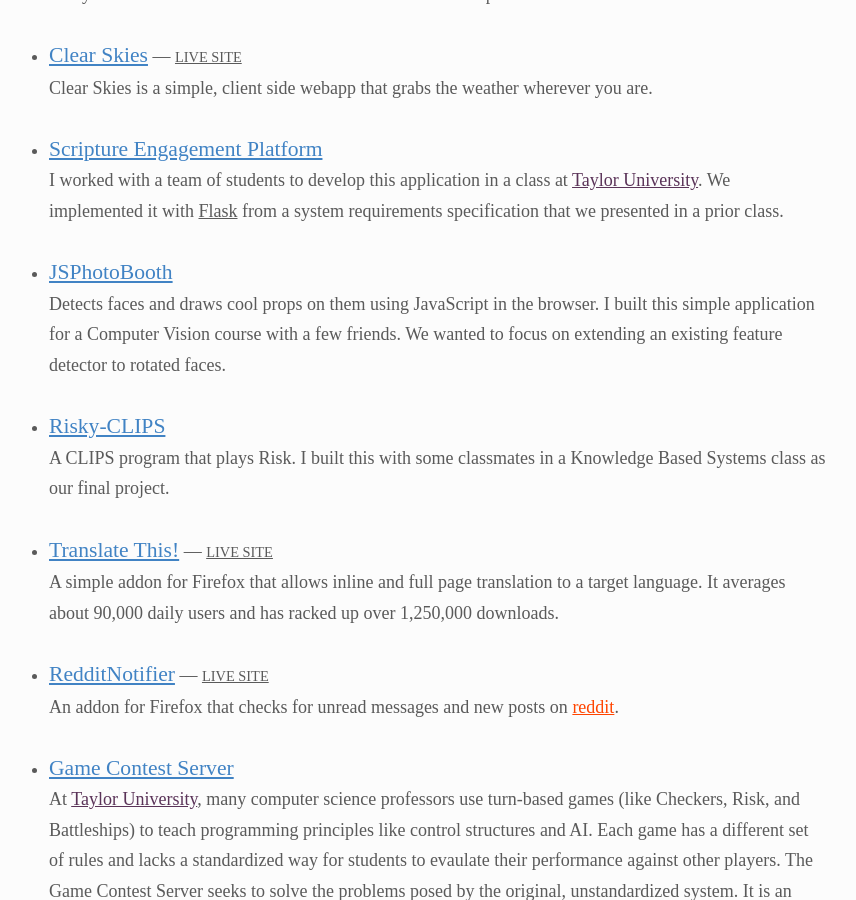
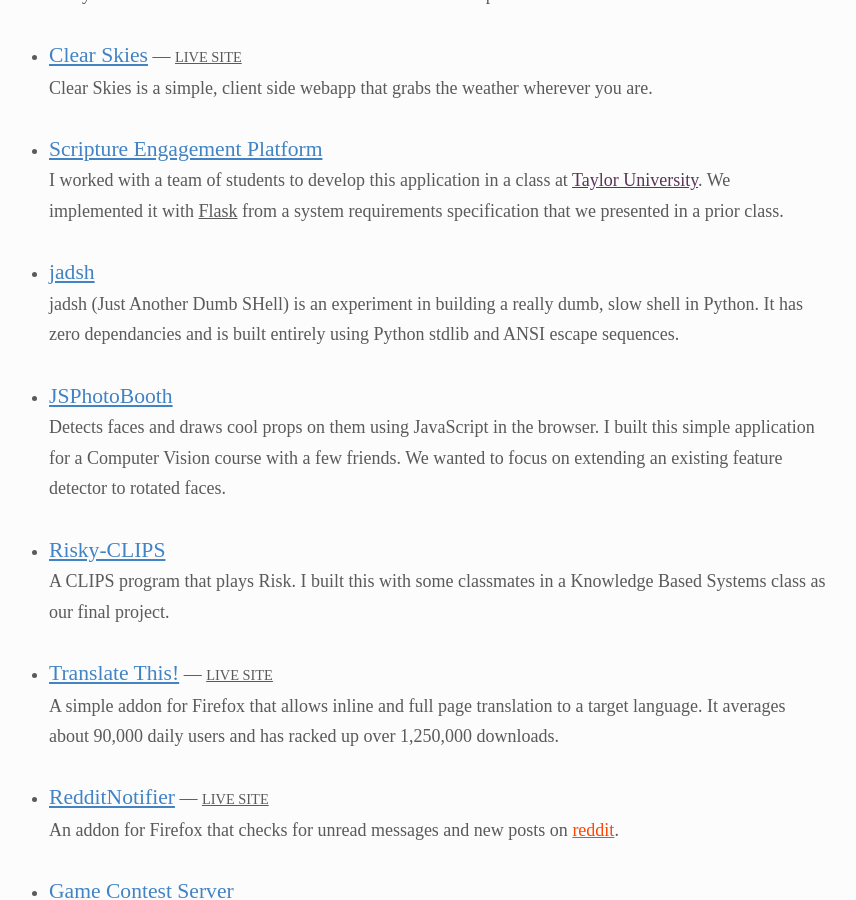
Before and after one commit to BoringCode/bradleyrosenfeld.com, a Jekyll site: the page built from portfolio.md, in a window 1280 px wide and 900 px high, scrolled down 603 px. Shown: the whole window, without its empty margins (202-1058 px from the left). Built offline with Jekyll 4.4.1, drawn with Linux system fonts in a browser that asks for light colours; some web fonts are replaced.

Commit message:
Add jadsh to project list

```diff
--- a/_data/projects.yml
+++ b/_data/projects.yml
@@ -8,6 +8,11 @@
     I worked with a team of students to develop this application in a class at [Taylor University](http://taylor.edu).
     We implemented it with [Flask](http://flask.pocoo.org) from a system requirements specification that we presented in a prior class.
   github: https://github.com/BoringCode/scripture-engagement-platform
+- name: jadsh
+  description: |-
+    jadsh (Just Another Dumb SHell) is an experiment in building a really dumb, slow shell in Python.
+    It has zero dependancies and is built entirely using Python stdlib and ANSI escape sequences.
+  github: https://github.com/BoringCode/jadsh
 - name: JSPhotoBooth
   description: |-
     Detects faces and draws cool props on them using JavaScript in the browser.
```
